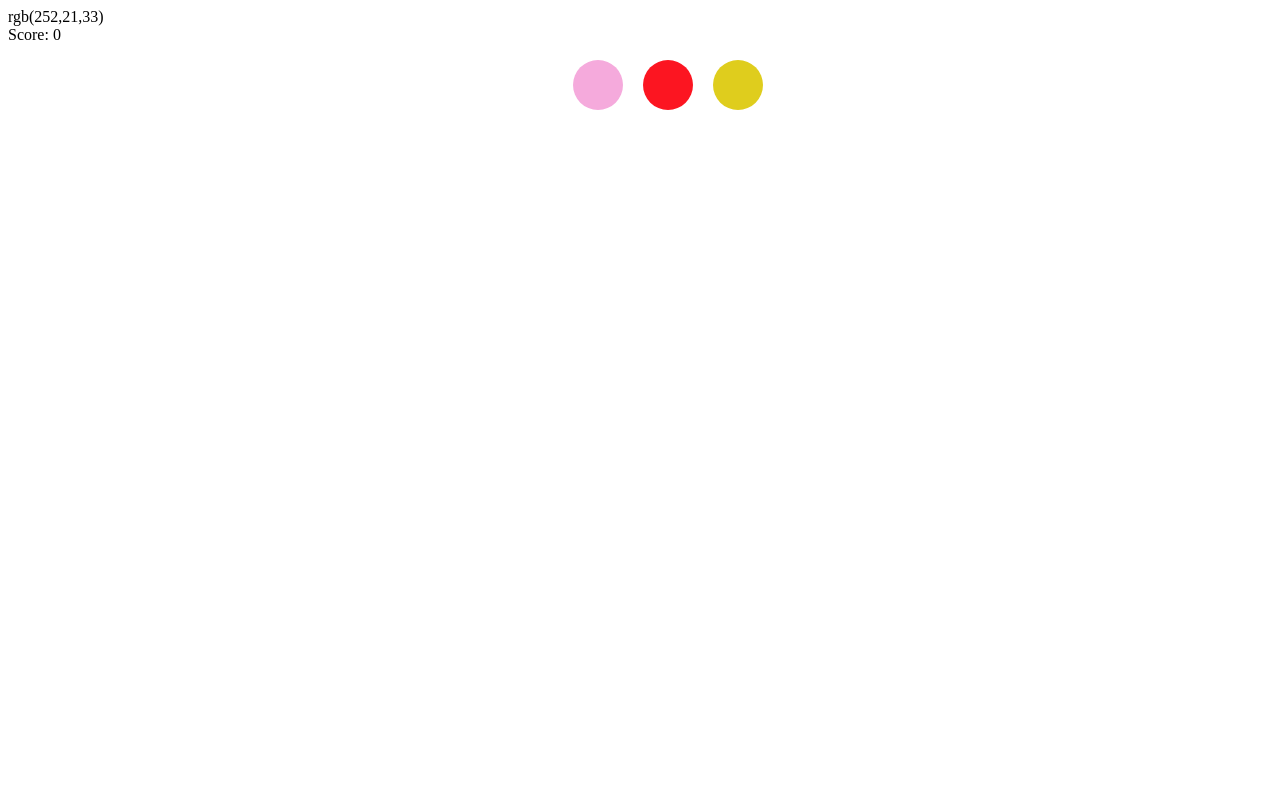
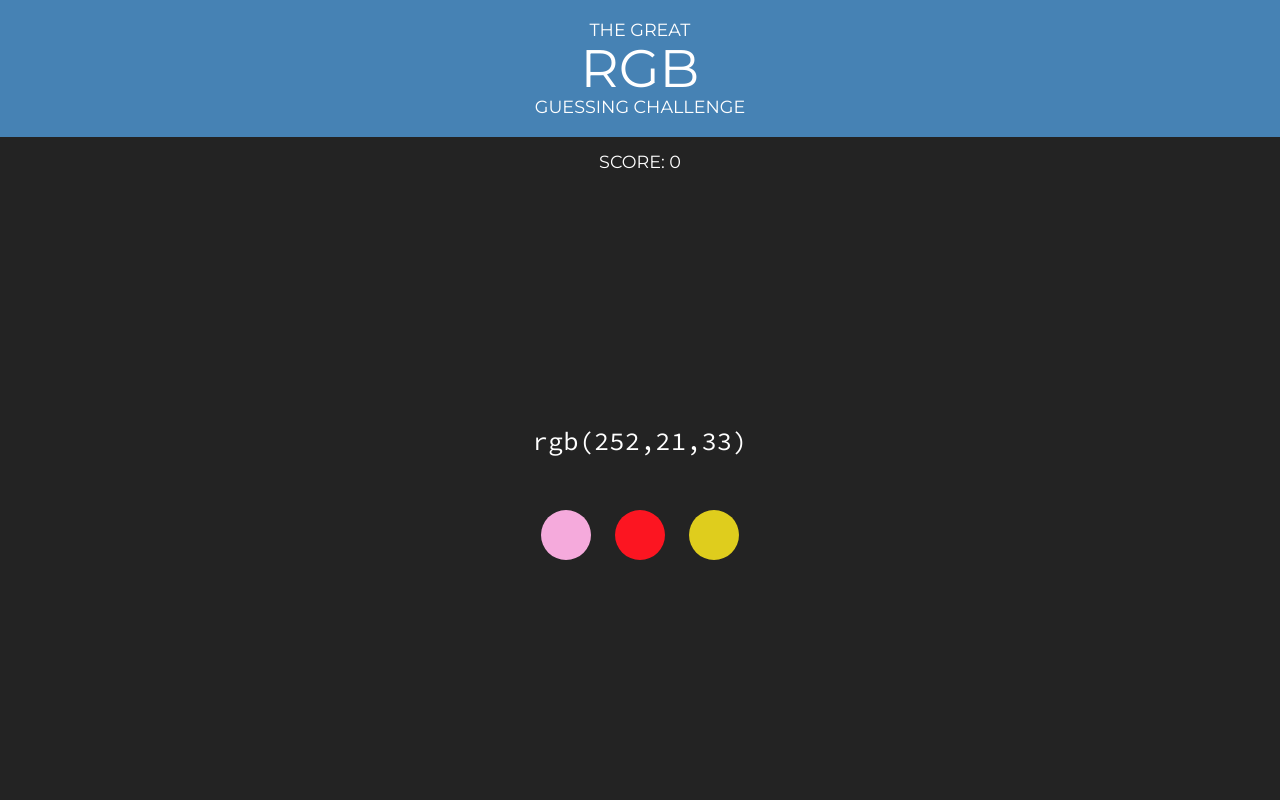
Before and after one commit to chiabi/fds-rgb-challenge, a plain HTML site: page index.html in a window 1280 px wide. Drawn offline with Linux system fonts and the light colour scheme.

Commit message:
원본 게임과 비슷하게 css 스타일링

```diff
--- a/index.css
+++ b/index.css
@@ -1,18 +1,54 @@
 @charset "UTF-8";
-body {
-  width: 100%;
+@import url('https://fonts.googleapis.com/css?family=Montserrat:400,700,800|Source+Code+Pro');
+html, body {
   height: 100%;
+  margin: 0;
   overflow: hidden;
+  background-color: #232323;
+  font-family: 'Montserrat', sans-serif;
+  color: #fff;
+}
+.title {
+  padding: 0.6em 0;
+  margin: 0;
+  font-size: 1.1em;
+  line-height: 2.2em;
+  text-align: center;
+  font-weight: normal;
+  background-color: steelblue;
+}
+.title span {
+  display: block;
+  font-size: 3em;
+}
+.score-box {
+  margin: 0.8em;
+  font-size: 1.1em;
+  text-align: center;
+}
+.game {
+  height: calc(100% - 135px);
+  display: flex;
+  flex-direction: column;
+  justify-content: center;
+  align-items: center;
+}
+.color-code {
+  text-align: center;
+  font-size: 1.6em;
+  font-family: 'Source Code Pro', monospace;
 }
 .color-chip {
   display: flex;
   justify-content: center;
   list-style-type: none;
+  margin: 3.3em 0;
+  padding: 0;
 }
 .box {
   width: 50px;
   height: 50px;
-  margin: 0 10px;
+  margin: 0 12px;
   cursor: pointer;
   border-radius: 100%;
   transition: transform 0.5s ease;
@@ -22,25 +58,33 @@ body {
 }
 .modal {
   display: none;
-}
-.modal.show {
-  /* display: block; */
   position: absolute;
   top: 0;
   left: 0;
   width: 100%;
   height: 100%;
+  color: #fff;
+  font-size: 3.2em;
+  font-weight: 800;
+  text-shadow: 1px 1px 2px #999;
+}
+.modal.show {
   display: flex;
   flex-direction: column;
   justify-content: center;
   align-items: center;
-  color: #fff;
-  font-size: 3em;
+}
+.modal .total {
+  margin-bottom: 2em;
+  font-size: 0.5em;
 }
 .modal .close {
-  margin-top: 2em;
-  padding: 0.5em 0.8em;
+  margin-top: 3em;
+  padding: 0.3em 0.5em;
   color: #fff;
   background: transparent;
   border: 2px solid #fff;
+  font-size: 0.38em;
+  font-weight: 700;
+  border-radius: 5px;
 }
--- a/index.html
+++ b/index.html
@@ -9,20 +9,23 @@
 </head>
 <body>
   <!-- 코딩 -->
+  <h1 class="title">THE GREAT<span>RGB</span>GUESSING CHALLENGE</h1>
+  <div class="score-box">SCORE: <span class="score"></span></div>
+  <div class="game">
     <div class="color-code"></div>
-  <div>Score: <span class="score"></span></div>
     <ul class="color-chip">
       <li class="box"></li>
       <li class="box"></li>
       <li class="box"></li>
     </ul>
+  </div>
   <div class="modal right">
-    THAT'S RIGHT
-    <button class="close">NEXT</button>
+    THATS RIGHT!
+    <button class="close">NEXT COLOR</button>
   </div>
   <div class="modal wrong">
-    TOO BAD:&#x0028;
-    <div>Score: <span class="score"></span></div>
+    TOO BAD :&#x0028;
+    <div class="total">SCORE: <span class="score"></span></div>
     <button class="close">PLAY AGAIN</button>
   </div>
   <!--// 코딩 -->
```
Lines whose indentation alone changed are shown as unchanged.
